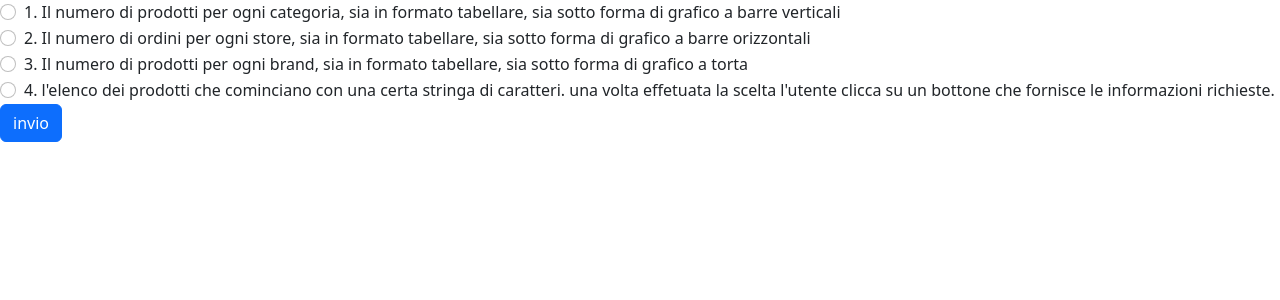
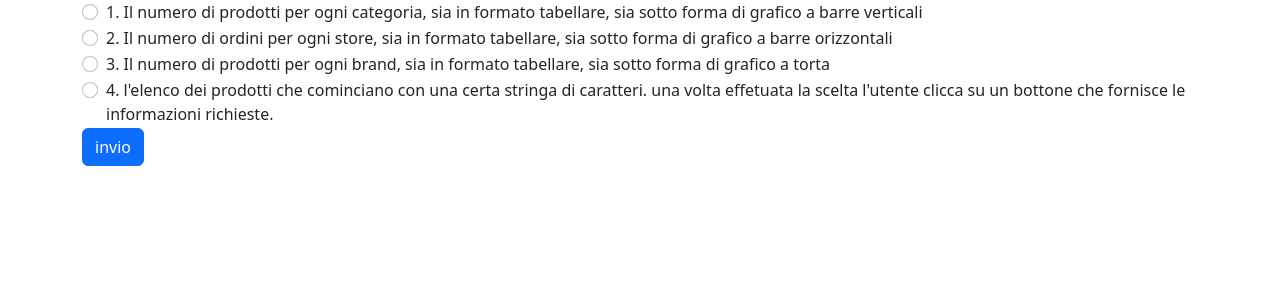
Before and after one commit to RivaValentinoF/Flask_SQL, a Flask app: page / in a window 1280 px wide. Shown: the top 300 px of the page. Run offline with Flask 2, Linux system fonts and the light colour scheme.

Commit message:
finito tutto uaju

```diff
--- a/templates/due.html
+++ b/templates/due.html
@@ -8,6 +8,7 @@
     <title>due</title>
 </head>
 <body>
+    <div class="container">
     <table class="table">
         <tr>
             {% for col in nomiColonne %}
@@ -25,6 +26,6 @@
         {% endfor %}
     </table>
     <img src="/graficoes2" class="rounded" >
-
+</div>
 </body>
 </html>
--- a/templates/home.html
+++ b/templates/home.html
@@ -8,6 +8,7 @@
     <title>home</title>
 </head>
 <body>
+  <div class="container">
     <form action="/selezione">
         <div class="form-check">
             <input class="form-check-input" type="radio" name="scelta" id="flexRadioDefault1" value="es1">
@@ -37,6 +38,6 @@
 
         <input class="btn btn-primary" type="submit" value="invio">
     </form>
-
+  </div>
 </body>
 </html>
--- a/templates/result.html
+++ b/templates/result.html
@@ -8,6 +8,7 @@
     <title>Document</title>
 </head>
 <body>
+    <div class="container">
     <table class="table">
         <tr>
             {% for col in nomiColonne %}
@@ -25,6 +26,6 @@
         {% endfor %}
     </table>
 
-
+</div>
 </body>
 </html>
--- a/templates/search.html
+++ b/templates/search.html
@@ -8,10 +8,12 @@
     <link href="https://cdn.jsdelivr.net/npm/bootstrap@5.2.1/dist/css/bootstrap.min.css" rel="stylesheet">
 </head>
 <body>
+    <div class="container">
     <form action="/results" method="get">
         <label for="NomeProdotto" class="form-label">Nome del prodotto:</label>
     <input type="text" class="form-control" id="NomeProdotto" placeholder="Inserisci il nome del prodotto" name="NomeProdotto">
     <input class="btn btn-primary" type="submit" value="ricerca">
     </form>
+</div>
 </body>
 </html>
--- a/templates/tre.html
+++ b/templates/tre.html
@@ -8,6 +8,7 @@
     <title>tre</title>
 </head>
 <body>
+    <div class="container">
     <table class="table">
         <tr>
             {% for col in nomiColonne %}
@@ -25,6 +26,6 @@
         {% endfor %}
     </table>
     <img src="/graficoes3" class="rounded" >
-
+</div>
 </body>
 </html>
--- a/templates/uno.html
+++ b/templates/uno.html
@@ -7,6 +7,7 @@
     <link href="https://cdn.jsdelivr.net/npm/bootstrap@5.2.1/dist/css/bootstrap.min.css" rel="stylesheet">
     <title>uno</title>
 </head>
+<div class="container">
 <body>
     <table class="table">
         <tr>
@@ -25,6 +26,7 @@
         {% endfor %}
     </table>
     <img src="/graficoes1" class="rounded" >
+</div>
 
 </body>
 </html>
```
